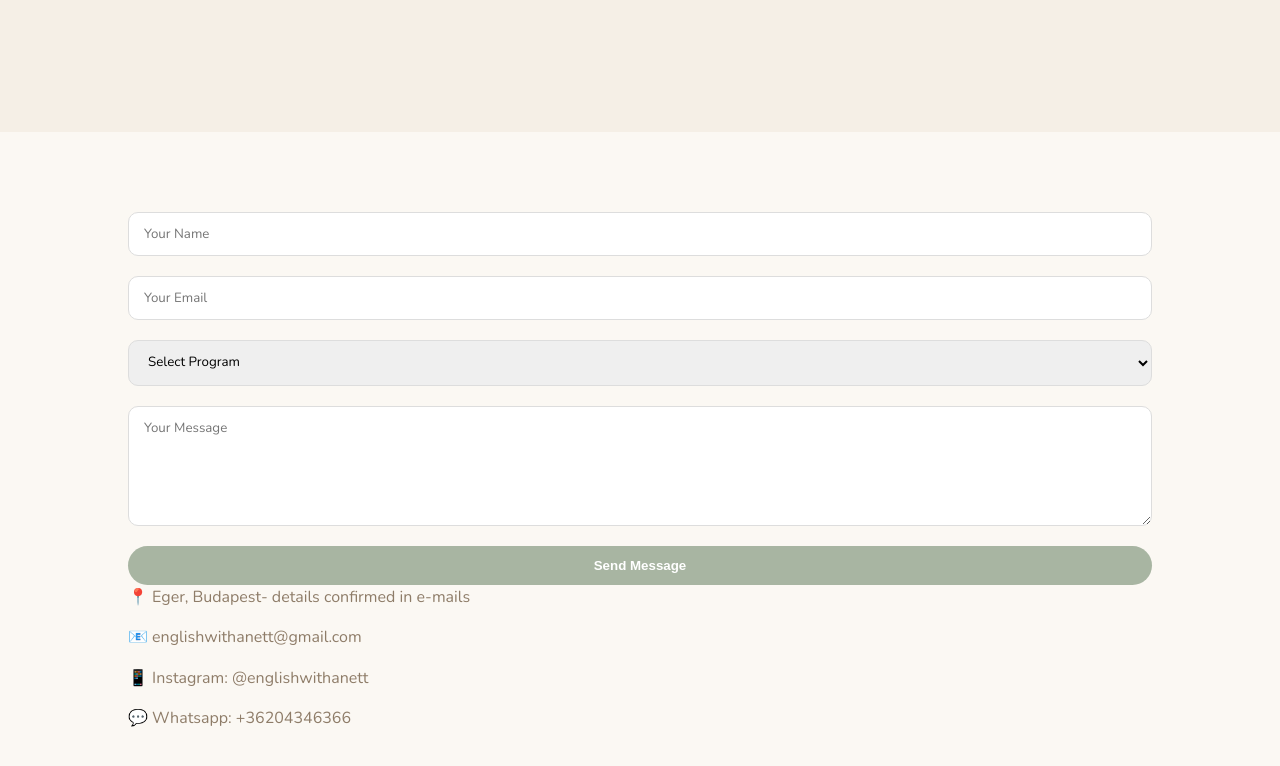
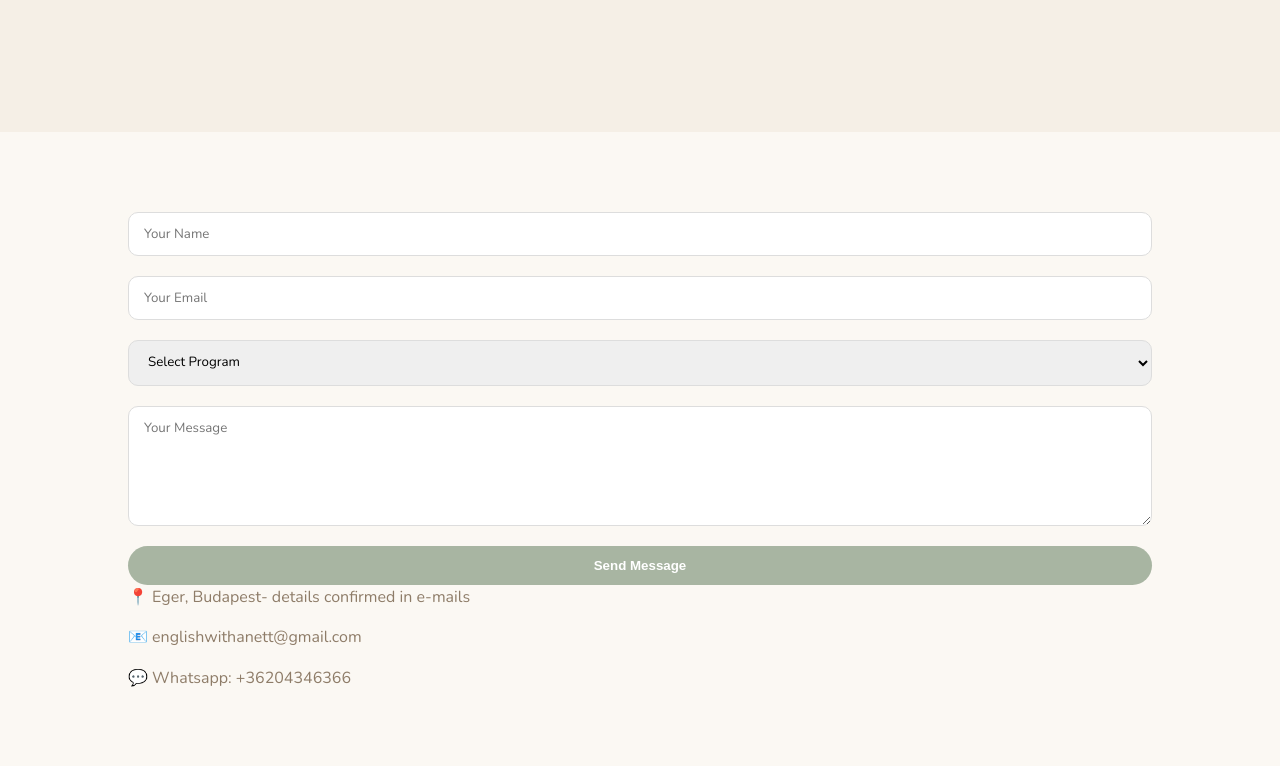
Before and after one commit to joe007-jj/englishwithanett, a plain HTML site: page contact.html in a window 1280 px wide. Shown: the part 294-1060 px from the top of the page. Drawn offline with nearby package versions, Linux system fonts and the light colour scheme.

Commit message:
Update contact.html

```diff
--- a/contact.html
+++ b/contact.html
@@ -74,7 +74,6 @@ Send Message
 <div class="contact-info">
 <p>📍  Eger, Budapest- details confirmed in e-mails</p>
 <p>📧 englishwithanett@gmail.com</p>
-<p>📱 Instagram: @englishwithanett</p>
 <p>💬 Whatsapp: +36204346366
 </div>
 
```
